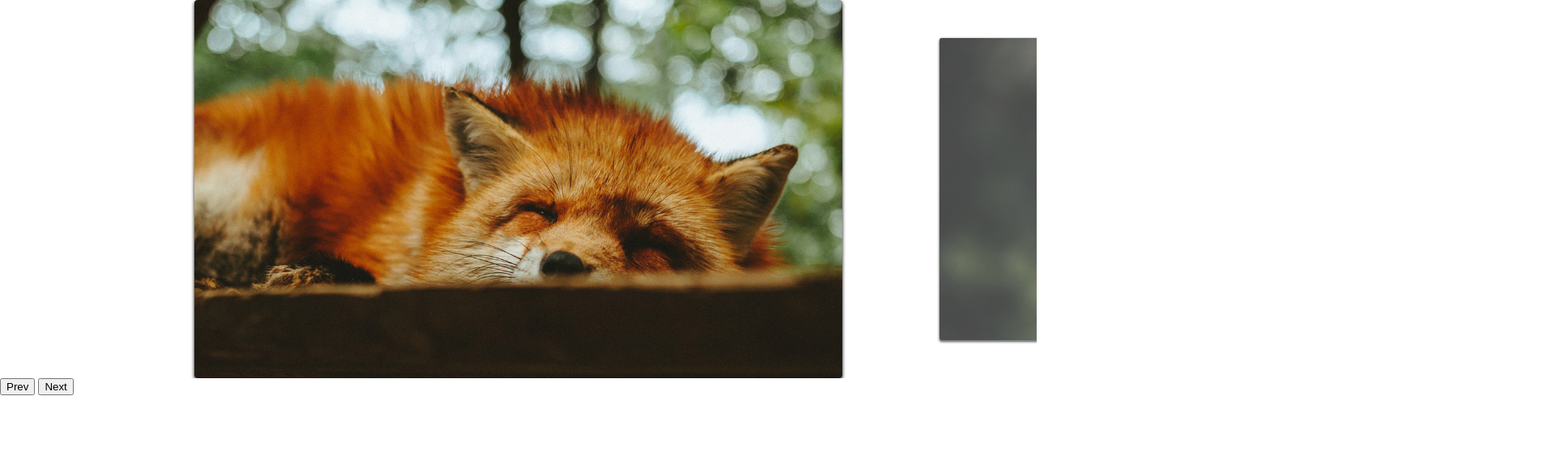
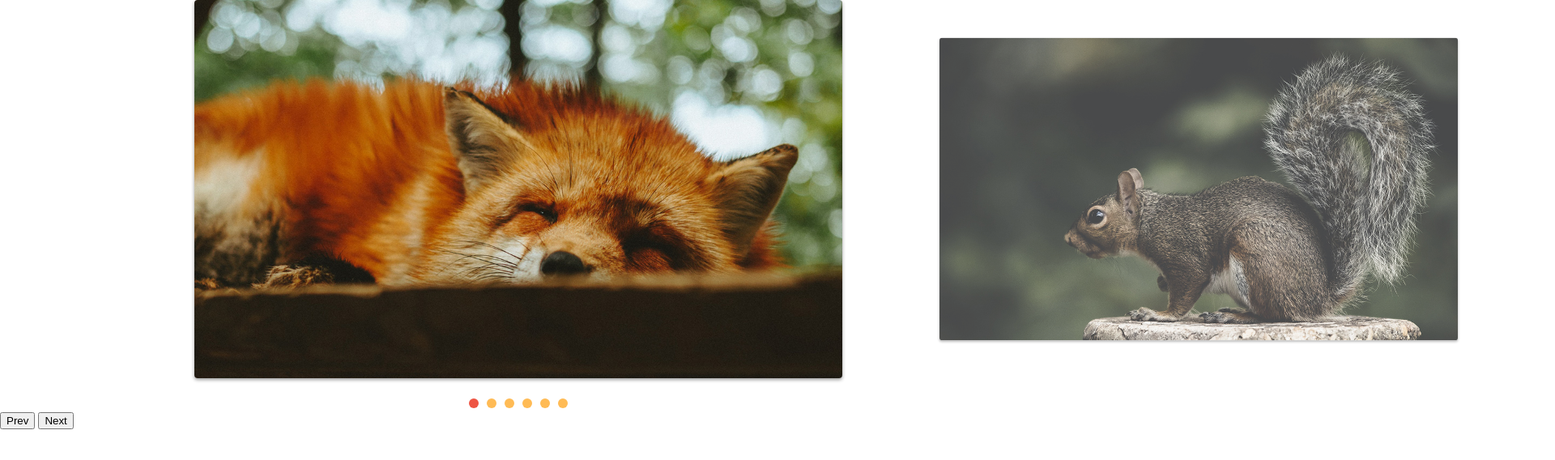
Before and after one commit to eddieksh/Slide, a plain HTML site: page index.html in a window 1280 px wide. Shown: the top 568 px of the page at 81% size, 1920 px wide, since content can reach past the window. Drawn offline with Linux system fonts and the light colour scheme.

Commit message:
paginacao fixada

```diff
--- a/css/style.css
+++ b/css/style.css
@@ -1,5 +1,5 @@
 body {
-    margin: 0;
+    margin: 0px;
   }
 
   ul {
@@ -13,13 +13,12 @@ img {
     max-width: 100%;
   }
 
-.wrapper {
+  .slide-wrapper {
     overflow: hidden;
   }
 
   .slide {
     display: flex;
-
   }
 
   .slide:hover {
@@ -34,7 +33,7 @@ img {
 
     border-radius: 4px;
     overflow: hidden;
-    box-shadow:  0 2px 4px rgb(0, 0, 0.4);
+    box-shadow: 0 2px 4px rgba(0,0,0,.4);
     opacity: .8;
     transform: scale(.8);
     transition: .4s;
@@ -44,3 +43,24 @@ img {
     opacity: 1;
     transform: scale(1);
   }
+
+  [data-control="slide"] {
+    display: flex;
+    justify-content: center;
+    margin-top: 20px;
+  }
+
+  [data-control="slide"] li a {
+    display: block;
+    width: 12px;
+    height: 12px;
+    background: #FB5;
+    border-radius: 50%;
+    overflow: hidden;
+    text-indent: -999px;
+    margin: 5px;
+  }
+
+  [data-control="slide"] li.active a, [data-control="slide"] li a:hover {
+    background: #E54;
+  }
--- a/js/script.js
+++ b/js/script.js
@@ -4,3 +4,5 @@ const slide = new SlideNav('.slide', '.wrapper');
 slide.init();
 
 slide.addArrow('.prev', '.next');
+
+slide.addControl();
--- a/js/slide.js
+++ b/js/slide.js
@@ -3,22 +3,23 @@ import debounce from './debounce.js';
 export class Slide {
   constructor(slide, wrapper) {
     this.slide = document.querySelector(slide)
-        this.wrapper = document.querySelector(wrapper)
-        this.dist =  {finalPosition: 0, startX: 0, movement: 0,}
+    this.wrapper = document.querySelector(wrapper);
+    this.dist = { finalPosition: 0, startX: 0, movement: 0 }
     this.activeClass = 'active';
+    this.changeEvent = new Event('changeEvent');
   }
 
   transition(active) {
     this.slide.style.transition = active ? 'transform .3s' : '';
   }
+
   moveSlide(distX) {
     this.dist.movePosition = distX;
     this.slide.style.transform = `translate3d(${distX}px, 0, 0)`;
-
   }
 
   updatePosition(clientX) {
-        this.dist.movement =  (this.dist.startX - clientX) * 1.6;
+    this.dist.movement = (this.dist.startX - clientX) * 1.6;
     return this.dist.finalPosition - this.dist.movement;
   }
 
@@ -40,22 +41,20 @@ export class Slide {
     const pointerPosition = (event.type === 'mousemove') ? event.clientX : event.changedTouches[0].clientX;
     const finalPosition = this.updatePosition(pointerPosition);
     this.moveSlide(finalPosition);
-
   }
 
-    onEnd (event) {
+  onEnd(event) {
     const movetype = (event.type === 'mouseup') ? 'mousemove' : 'touchmove';
     this.wrapper.removeEventListener(movetype, this.onMove);
     this.dist.finalPosition = this.dist.movePosition;
     this.transition(true);
     this.changeSlideOnEnd();
-
   }
 
-    changeSlideOnEnd () {
-        if (this.dist.movement > 120 && this.index !== undefined) {
+  changeSlideOnEnd() {
+    if (this.dist.movement > 120 && this.index.next !== undefined) {
       this.activeNextSlide();
-        } else if (this.dist.movement < -120 && this.index !== undefined) {
+    } else if (this.dist.movement < -120 && this.index.prev !== undefined) {
       this.activePrevSlide();
     } else {
       this.changeSlide(this.index.active);
@@ -69,7 +68,6 @@ export class Slide {
     this.wrapper.addEventListener('touchend', this.onEnd);
   }
 
-
   // Slides config
 
   slidePosition(slide) {
@@ -78,16 +76,16 @@ export class Slide {
   }
 
   slidesConfig() {
-        this.slideArray = [...this.slide.children].map ((element) => {
+    this.slideArray = [...this.slide.children].map((element) => {
       const position = this.slidePosition(element);
-            return { position, element};
+      return { position, element };
     });
   }
 
-    slideIndexNav(index) {
+  slidesIndexNav(index) {
     const last = this.slideArray.length - 1;
     this.index = {
-            prev: index ? index -1 : undefined,
+      prev: index ? index - 1 : undefined,
       active: index,
       next: index === last ? undefined : index + 1,
     }
@@ -95,16 +93,16 @@ export class Slide {
 
   changeSlide(index) {
     const activeSlide = this.slideArray[index];
-        this.moveSlide(this.slideArray[index].position);
-        this.slideIndexNav(index);
+    this.moveSlide(activeSlide.position);
+    this.slidesIndexNav(index);
     this.dist.finalPosition = activeSlide.position;
     this.changeActiveClass();
+    this.wrapper.dispatchEvent(this.changeEvent);
   }
 
   changeActiveClass() {
     this.slideArray.forEach(item => item.element.classList.remove(this.activeClass));
     this.slideArray[this.index.active].element.classList.add(this.activeClass);
-
   }
 
   activePrevSlide() {
@@ -116,20 +114,21 @@ export class Slide {
   }
 
   onResize() {
-      setTimeout(() =>{
+    setTimeout(() => {
       this.slidesConfig();
-        this.changeSlide(this.inddex.active);
+      this.changeSlide(this.index.active);
     }, 1000);
   }
 
   addResizeEvent() {
-      window.addEventListener("resize", this.onResize);
+    window.addEventListener('resize', this.onResize);
   }
 
   bindEvents() {
     this.onStart = this.onStart.bind(this);
     this.onMove = this.onMove.bind(this);
     this.onEnd = this.onEnd.bind(this);
+
     this.activePrevSlide = this.activePrevSlide.bind(this);
     this.activeNextSlide = this.activeNextSlide.bind(this);
 
@@ -145,19 +144,58 @@ export class Slide {
     this.changeSlide(0);
     return this;
   }
-};
+}
 
 export class SlideNav extends Slide {
+  constructor(slide, wrapper) {
+    super(slide, wrapper);
+    this.bindControlEvents();
+  }
+
   addArrow(prev, next) {
     this.prevElement = document.querySelector(prev);
     this.nextElement = document.querySelector(next);
     this.addArrowEvent();
-
   }
 
   addArrowEvent() {
     this.prevElement.addEventListener('click', this.activePrevSlide);
     this.nextElement.addEventListener('click', this.activeNextSlide);
+  }
 
+  createControl() {
+    const control = document.createElement('ul');
+    control.dataset.control = 'slide';
+    this.slideArray.forEach((item, index) => {
+      control.innerHTML += `<li><a href="#slide${index + 1}">${index + 1}</a></li>`;
+    });
+    this.wrapper.appendChild(control);
+    return control;
+  }
+
+  eventControl(item, index) {
+    item.addEventListener('click', (event) => {
+      event.preventDefault();
+      this.changeSlide(index);
+    });
+    this.wrapper.addEventListener('changeEvent', this.activeControlItem);
+  }
+
+  activeControlItem() {
+    this.controlArray.forEach(item => item.classList.remove(this.activeClass));
+    this.controlArray[this.index.active].classList.add(this.activeClass);
+  }
+
+  addControl(customControl) {
+    this.control = document.querySelector(customControl) || this.createControl();
+    this.controlArray = [...this.control.children];
+
+    this.activeControlItem();
+    this.controlArray.forEach(this.eventControl);
+  }
+
+  bindControlEvents() {
+    this.eventControl = this.eventControl.bind(this);
+    this.activeControlItem = this.activeControlItem.bind(this);
   }
 }
```
Lines whose indentation alone changed are shown as unchanged.
